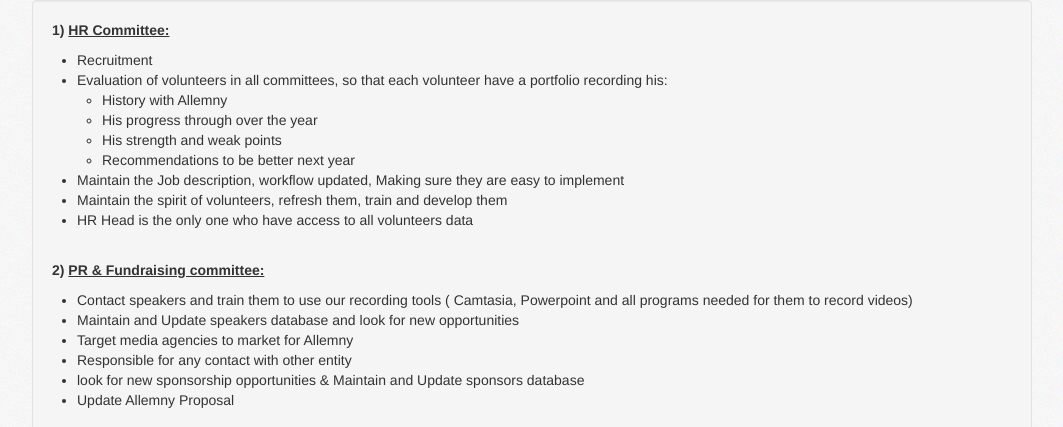
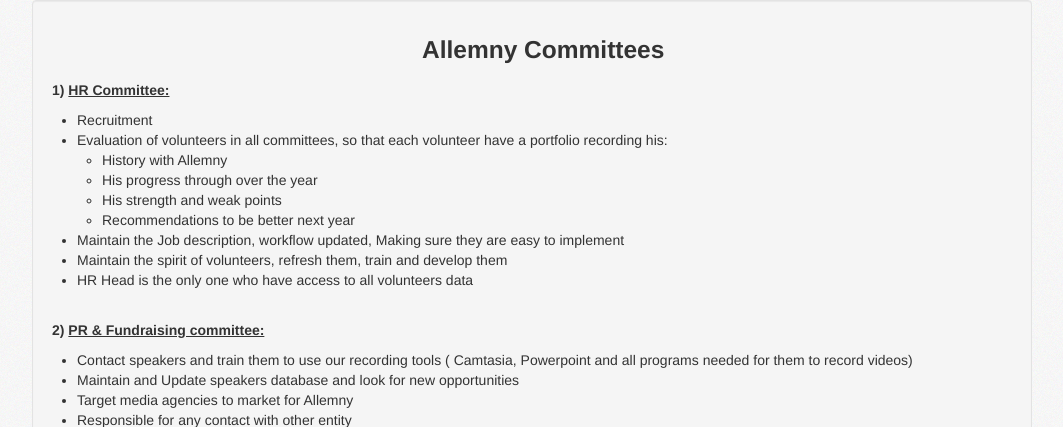
Before and after one commit to salamza/Allemny, a PHP site: page /allemnyCommittees in a window 1280 px wide. Shown: the part 120-547 px from the top of the page, without its empty margins (108-1171 px from the left). Run offline with PHP 8.4, Linux system fonts and the light colour scheme; some libraries are stand-ins or nearby versions.

Commit message:
fixed placement of allemnyCommittees title.

```diff
--- a/allemnyCommittees.php
+++ b/allemnyCommittees.php
@@ -4,6 +4,7 @@
 
 <div class="container">
 	<div class="well">
+		<h3 style="padding-left:370px;width:250px;">Allemny Committees</h3>
 		<p>
 			<strong>1) </strong>
 			<strong><u>HR Committee:</u></strong>
```
